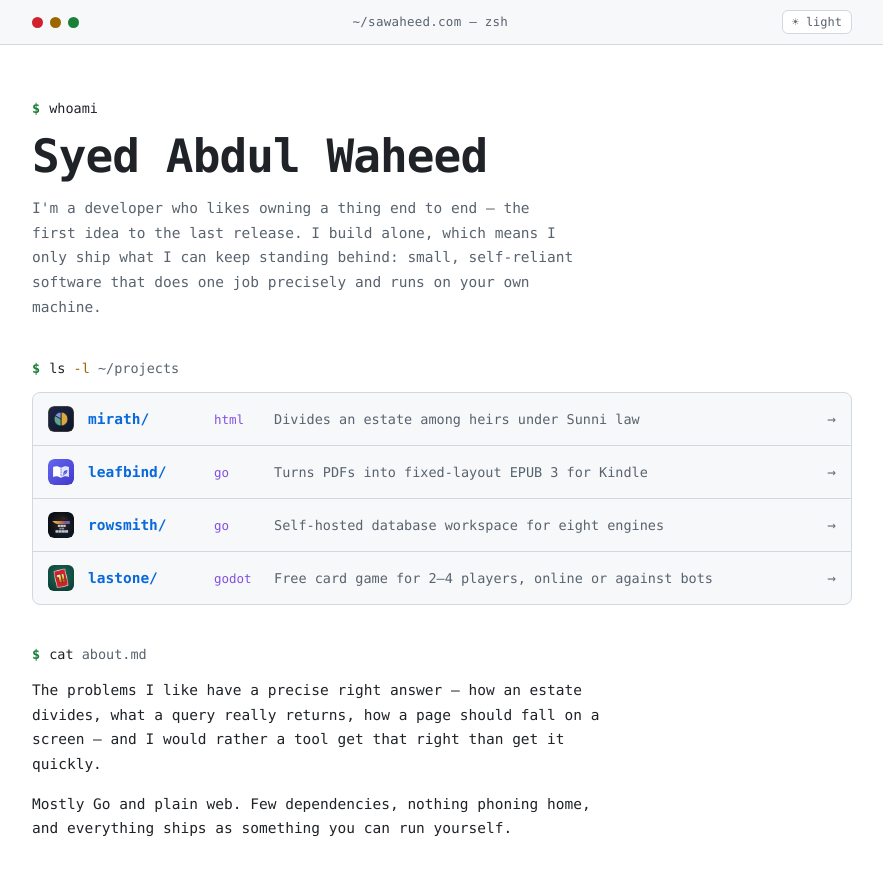
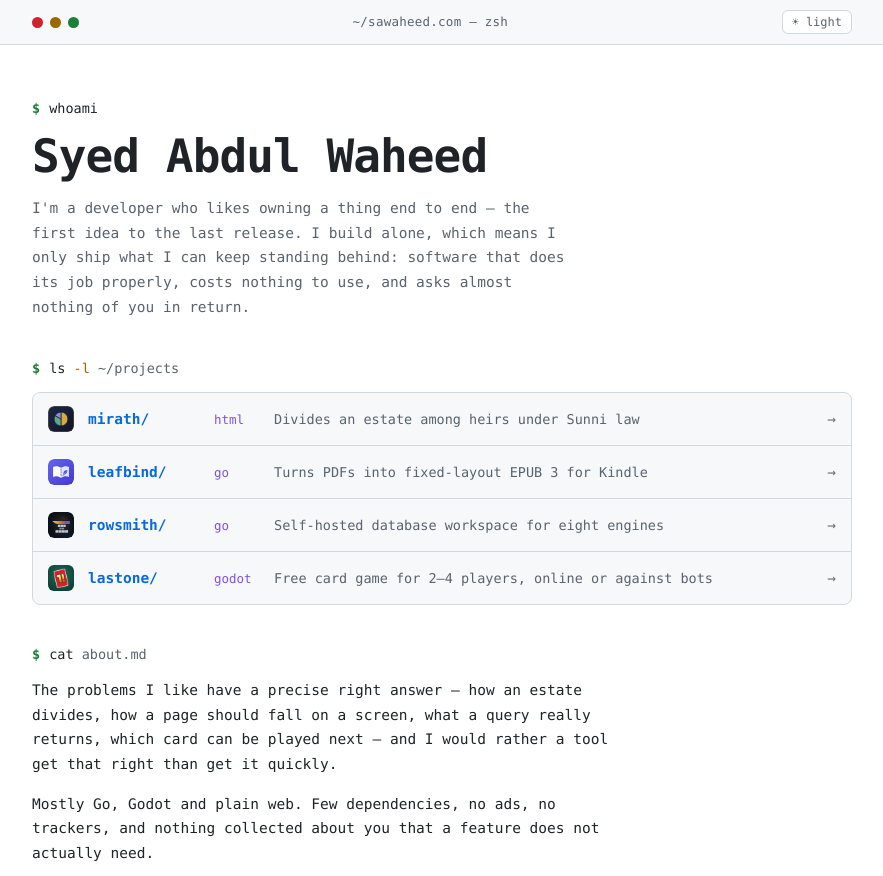
Before and after one commit to abdulwaheedsyed/website, a plain HTML site: page index.html in a window 1280 px wide. Shown: the top 876 px of the page, without its empty margins (198-1081 px from the left). Drawn offline with Linux system fonts and the light colour scheme.

Commit message:
Update the homepage copy to fit LastOne!
The hero and about lines described small single-purpose tools that run
on your own machine with nothing phoning home, which a card game with
online play is not. They now describe what is true of all four projects:

- hero: software that does its job properly, costs nothing to use, and
  asks almost nothing of you in return
- about: a card game's legal moves join the list of problems with a
  precise right answer, Godot joins Go and plain web, and "nothing phoning
  home" becomes no ads, no trackers, and nothing collected that a feature
  does not need
- meta description to match

Checked against the projects: Leafbind and Rowsmith are Apache-2.0,
Mirath and LastOne! are free to use, and LastOne stores no email or IP
address and loads nothing but its own server.

```diff
--- a/index.html
+++ b/index.html
@@ -5,7 +5,7 @@
 <meta name="viewport" content="width=device-width,initial-scale=1">
 <meta http-equiv="Content-Security-Policy" content="default-src 'none'; script-src 'self'; style-src 'self'; img-src 'self'; base-uri 'none'; form-action 'none'">
 <title>Syed Abdul Waheed</title>
-<meta name="description" content="Syed Abdul Waheed — a developer building small, self-reliant software you run yourself, built to still be there years later.">
+<meta name="description" content="Syed Abdul Waheed — a developer who builds free, carefully made software, from tools for developers to a card game, with no ads and no tracking.">
 <meta name="color-scheme" content="light dark">
 <link rel="icon" href="assets/favicon.svg" type="image/svg+xml">
 <script src="assets/theme-init.js"></script>
@@ -30,7 +30,7 @@
     <section class="block">
       <p class="cmd"><b>$</b><em>whoami</em></p>
       <h1>Syed Abdul Waheed</h1>
-      <p class="tagline">I'm a developer who likes owning a thing end to end — the first idea to the last release. I build alone, which means I only ship what I can keep standing behind: small, self-reliant software that does one job precisely and runs on your own machine.</p>
+      <p class="tagline">I'm a developer who likes owning a thing end to end — the first idea to the last release. I build alone, which means I only ship what I can keep standing behind: software that does its job properly, costs nothing to use, and asks almost nothing of you in return.</p>
     </section>
 
     <section class="block">
@@ -163,8 +163,8 @@
     <section class="block">
       <p class="cmd"><b>$</b><em>cat</em> about.md</p>
       <div class="out">
-        <p>The problems I like have a precise right answer — how an estate divides, what a query really returns, how a page should fall on a screen — and I would rather a tool get that right than get it quickly.</p>
-        <p>Mostly Go and plain web. Few dependencies, nothing phoning home, and everything ships as something you can run yourself.</p>
+        <p>The problems I like have a precise right answer — how an estate divides, how a page should fall on a screen, what a query really returns, which card can be played next — and I would rather a tool get that right than get it quickly.</p>
+        <p>Mostly Go, Godot and plain web. Few dependencies, no ads, no trackers, and nothing collected about you that a feature does not actually need.</p>
       </div>
     </section>
 
```
